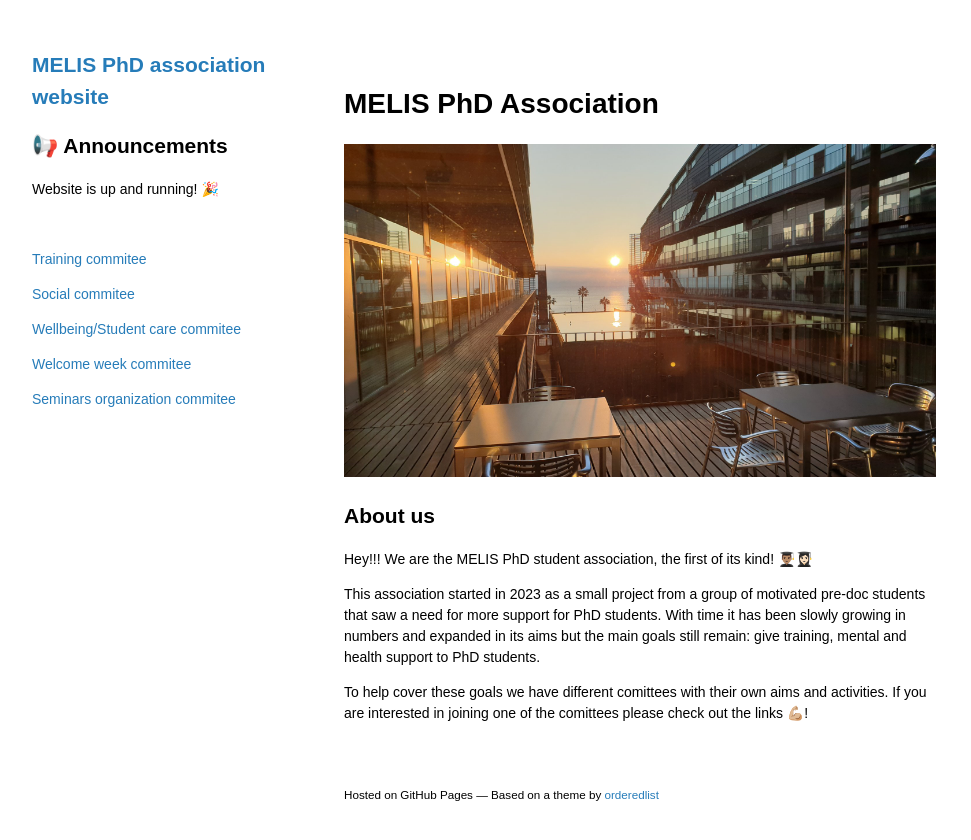
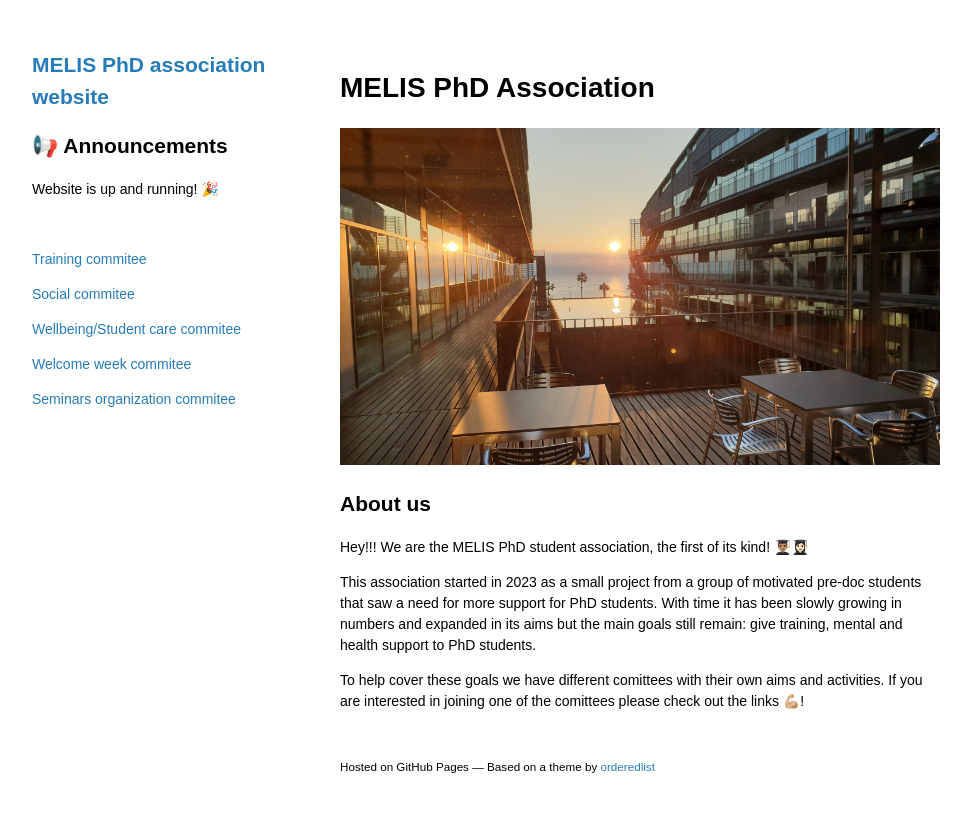
Before and after one commit to melisphdassociation/melisphdassociation.github.io, a Jekyll site: the page built from index.md, in a window 1280 px wide. Shown: the top 840 px of the page, without its empty margins (0-971 px from the left). Built offline with Jekyll 4.4.1, drawn with Linux system fonts in a browser that asks for light colours; our own code applies the rules of GitHub Pages for plain Markdown files; the repository's description, which GitHub fills in, is left out.

Commit message:
Fix layout

```diff
--- a/_layouts/default.html
+++ b/_layouts/default.html
@@ -25,7 +25,10 @@
 					'left-sidebar'
 					'main-content'
 					'footer';
-				grid-gap: 2rem;
+				grid-gap: 1rem;
+			}
+			.left-sidebar-grid > * {
+				max-width: 100%;
 			}
 			/* Define grid areas. */
 			.left-sidebar-grid > .header {
```
